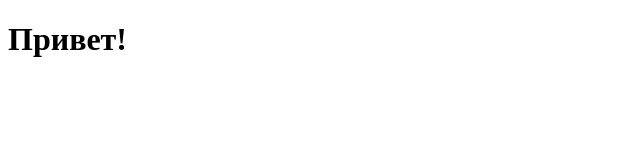
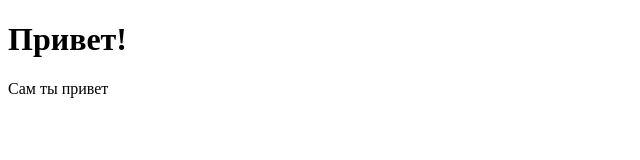
Before and after one commit to Ruslan85tim/first-project, a plain HTML site: page index.html in a window 1280 px wide. Shown: the whole page, without its empty margins (0-640 px from the left). Drawn offline with Linux system fonts and the light colour scheme.

Commit message:
мой третий коммит

```diff
--- a/index.html
+++ b/index.html
@@ -7,5 +7,6 @@
   </head>
   <body>
     <h1 class="hello">Привет!</h1>
+    <p class="hel">Сам ты привет</p>
   </body>
 </html>
```
